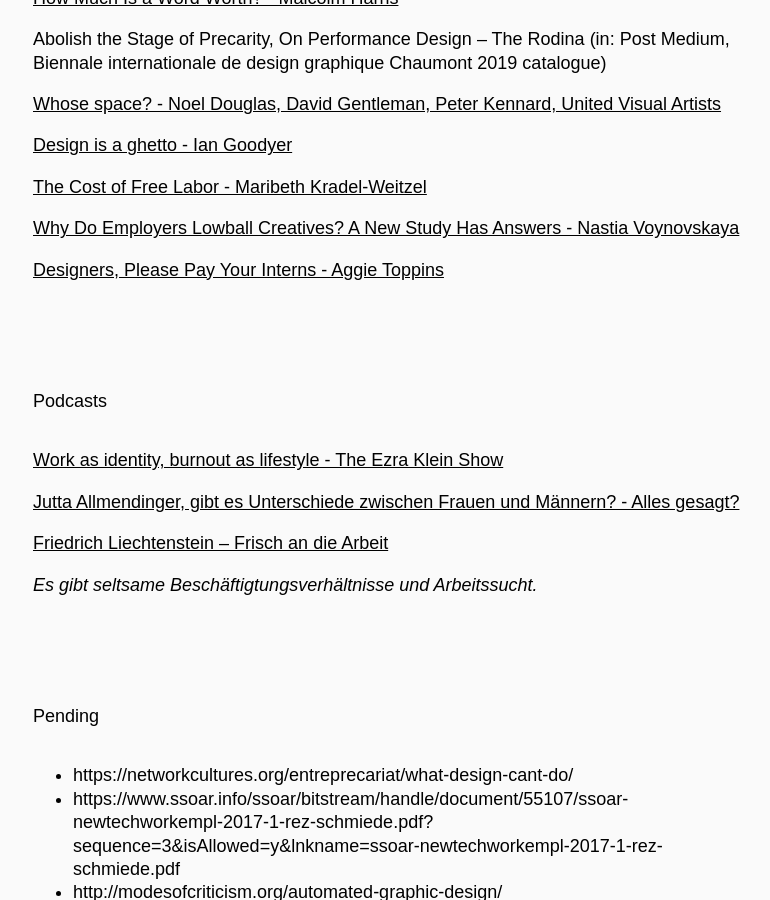
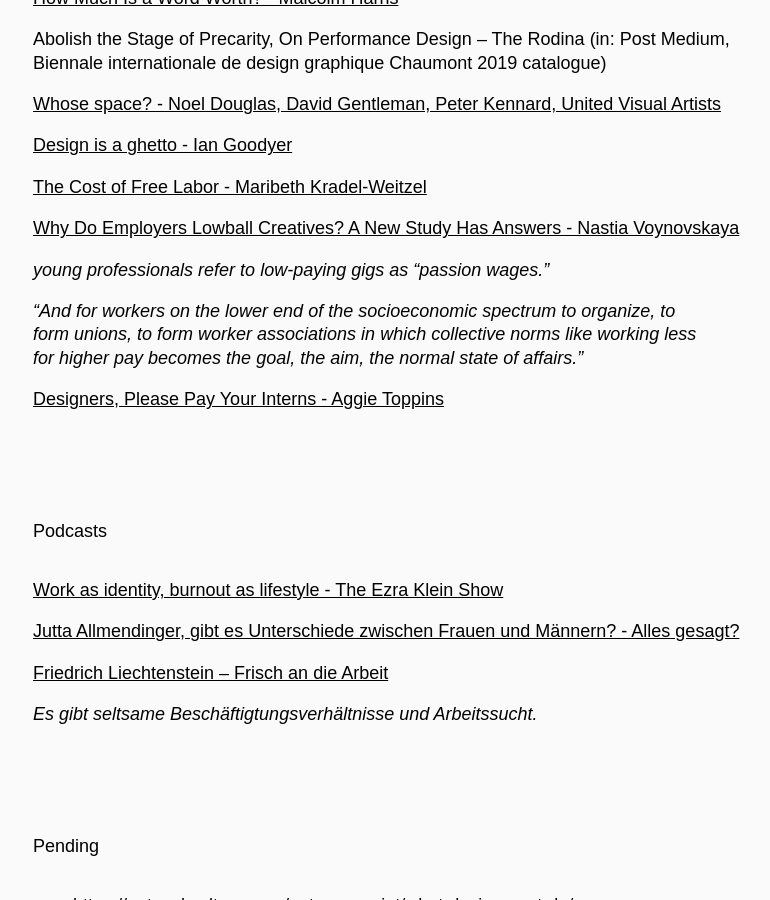
Before and after one commit to jensschnitzler/Room-For-Advancement, a Jekyll site: the page built from index.md, in a window 1280 px wide and 900 px high, scrolled down 607 px. Shown: the whole window, without its empty margins (247-1017 px from the left). Built offline with Jekyll 4.4.1, drawn with Linux system fonts in a browser that asks for light colours; our own code applies the rules of GitHub Pages for plain Markdown files; the repository's description, which GitHub fills in, is left out.

Commit message:
Update index.md

```diff
--- a/index.md
+++ b/index.md
@@ -24,6 +24,10 @@ Abolish the Stage of Precarity, On Performance Design – The Rodina (in: Post M
 
 [Why Do Employers Lowball Creatives? A New Study Has Answers - Nastia Voynovskaya](https://www.kqed.org/arts/13857471/artist-passion-exploitation-duke-study)
 
+> young professionals refer to low-paying gigs as "passion wages."
+
+> "And for workers on the lower end of the socioeconomic spectrum to organize, to form unions, to form worker associations in which collective norms like working less for higher pay becomes the goal, the aim, the normal state of affairs."
+
 [Designers, Please Pay Your Interns - Aggie Toppins](https://eyeondesign.aiga.org/designers-please-pay-your-interns/)
 
 ## Podcasts
@@ -33,6 +37,7 @@ Abolish the Stage of Precarity, On Performance Design – The Rodina (in: Post M
 [Jutta Allmendinger, gibt es Unterschiede zwischen Frauen und Männern? - Alles gesagt?](https://www.zeit.de/gesellschaft/2019-06/jutta-allmendinger-alles-gesagt-interviewpodcast)
 
 [Friedrich Liechtenstein – Frisch an die Arbeit](https://www.zeit.de/arbeit/2017-10/friedrich-liechtenstein-arbeit-geld-kunst)
+
 > Es gibt seltsame Beschäftigtungsverhältnisse und Arbeitssucht.
 
 ## Pending
```
